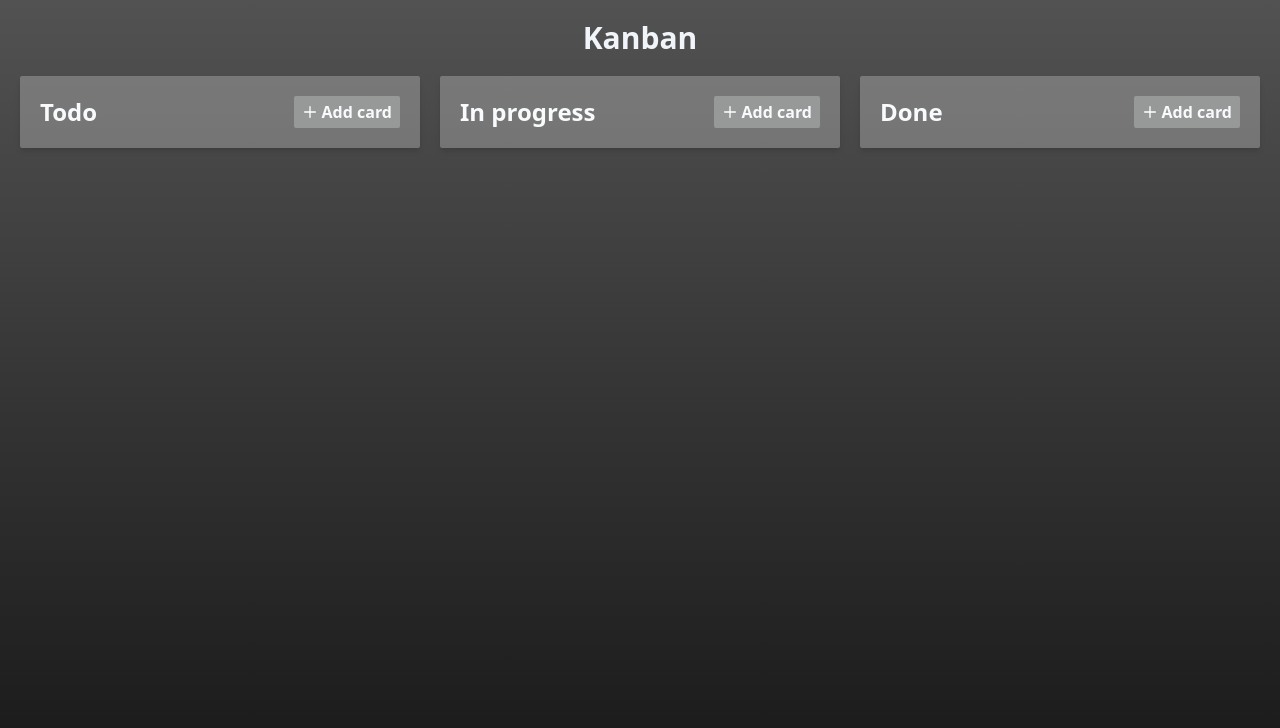
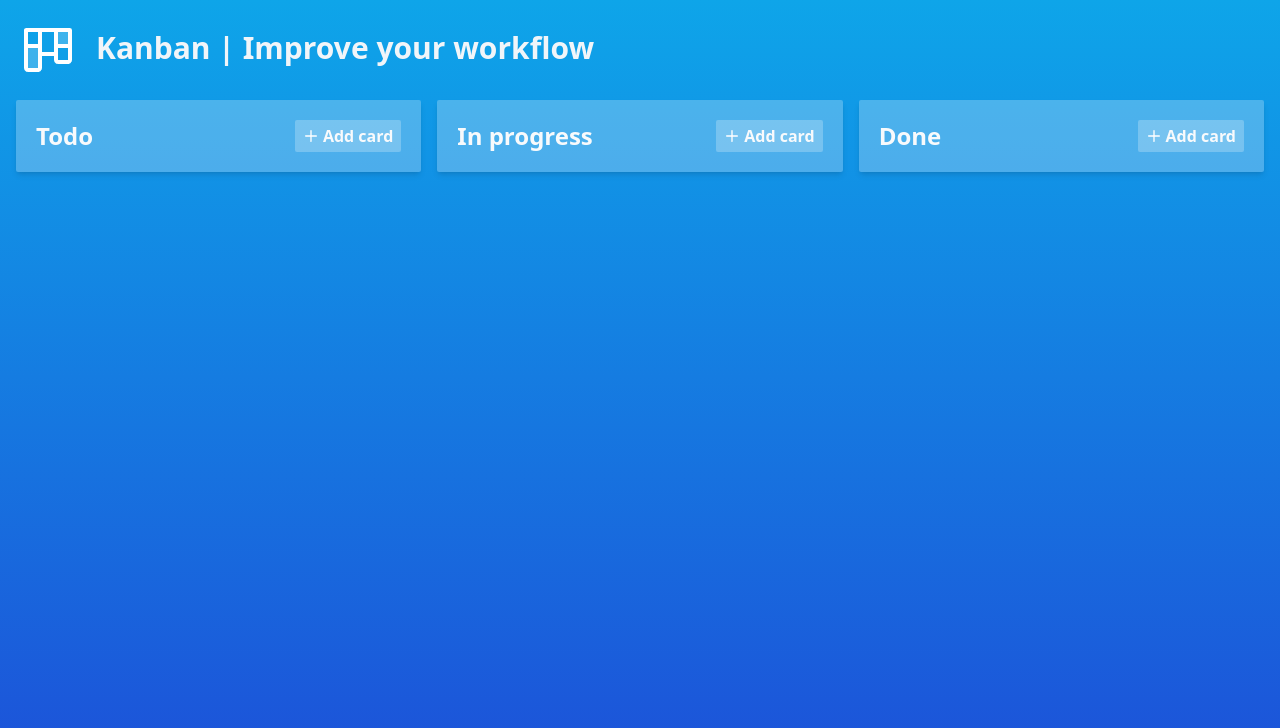
Before and after one commit to lui5gl/kanban, an Angular app: page / in a window 1280 px wide. Shown: the top 728 px of the page. Built offline with nearby package versions, Linux system fonts and the light colour scheme; a web font is replaced by a local one.

Commit message:
Enhance app layout by updating main background and adding Kanban icon with title for improved visual appeal

```diff
--- a/src/app/app.component.html
+++ b/src/app/app.component.html
@@ -1,10 +1,11 @@
-<main class="min-h-screen bg-gradient-to-b from-neutral-600 to-neutral-900 p-5">
-  <h1
-    class="mb-5 select-none rounded-sm text-center text-3xl font-bold text-slate-100"
-  >
-    Kanban
-  </h1>
-  <section class="grid gap-5 md:grid-cols-3">
+<main class="min-h-screen bg-gradient-to-b from-sky-500 to-blue-700 p-4">
+  <div class="mb-5 flex select-none items-center gap-4">
+    <img src="image\kanban.png" alt="Kanban icon" width="64" height="64" />
+    <h1 class="rounded-sm text-3xl font-bold text-slate-100">
+      Kanban | Improve your workflow
+    </h1>
+  </div>
+  <section class="grid gap-4 md:grid-cols-3">
     <app-column column_name="Todo" />
     <app-column column_name="In progress" />
     <app-column column_name="Done" />
```
Also changed, not shown: public/image/kanban.png (added).
